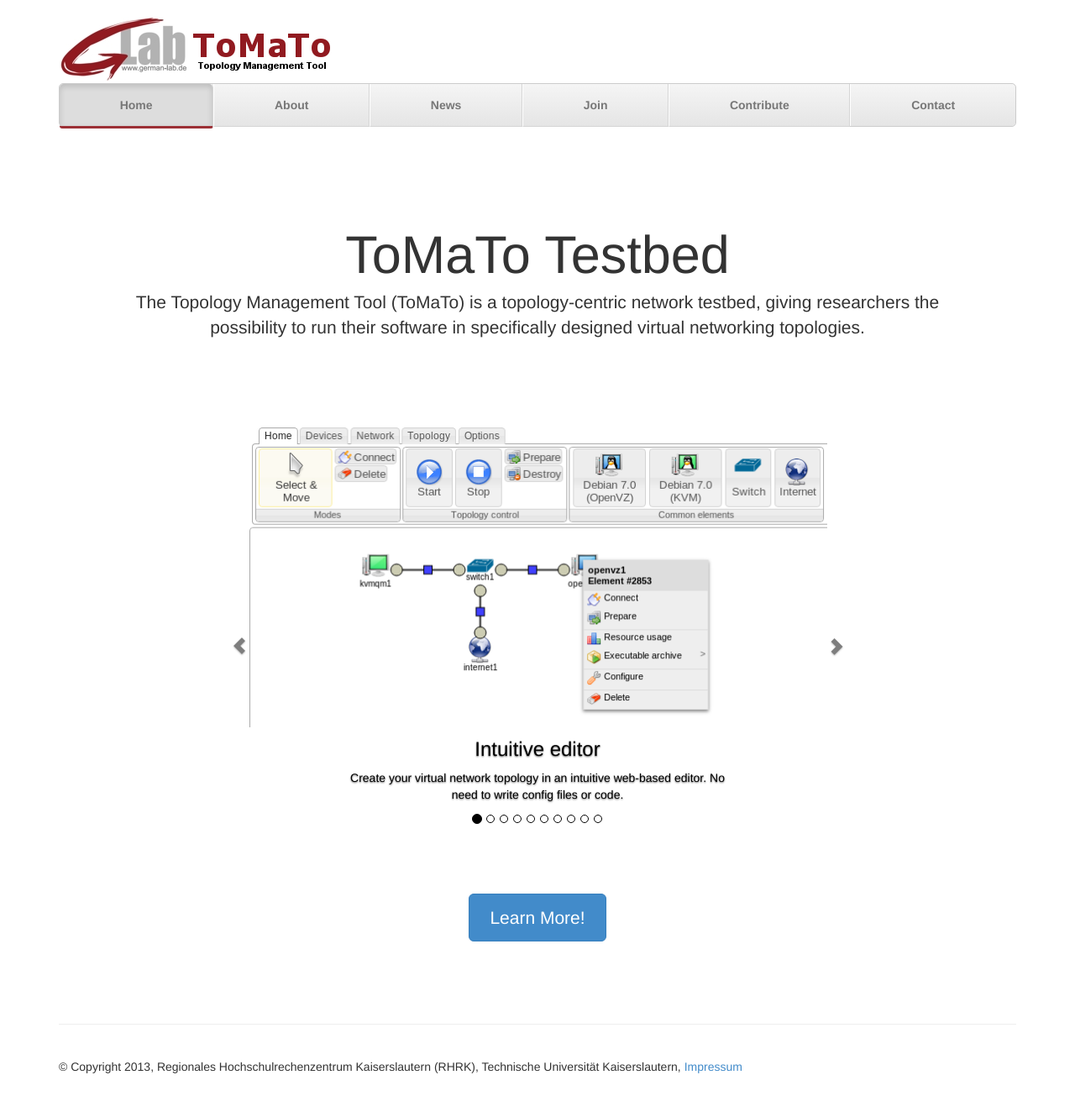
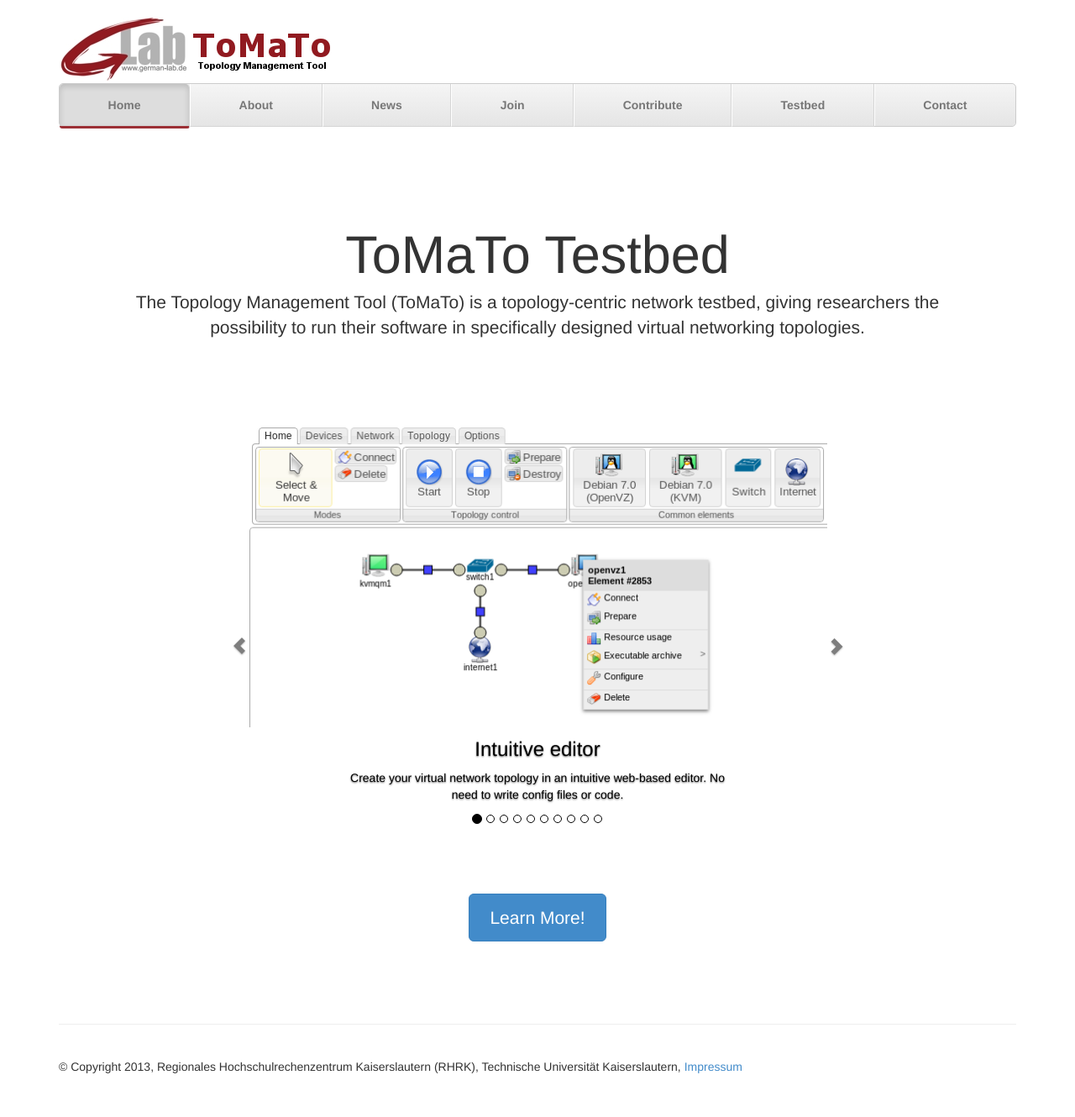
Before and after one commit to GLab/glab.github.io, a Jekyll site: the page built from index.html, in a window 1280 px wide. Shown: the whole page at 84% size. Built offline with Jekyll 4.4.1, drawn with Linux system fonts in a browser that asks for light colours.

Commit message:
Added testbed link to navigation

```diff
--- a/_data/navigation.yml
+++ b/_data/navigation.yml
@@ -16,6 +16,9 @@
 #- title: Help
 #  url: /help
 #  id: help
+- title: Testbed
+  url: http://master.tomato-lab.org
+  external: true
 - title: Contact
   url: /contact
   id: contact
--- a/_layouts/default.html
+++ b/_layouts/default.html
@@ -39,7 +39,7 @@
         <img src="{{ site.baseurl }}/images/tomato_logo.png" alt="ToMaTo" class="img-rounded">
         <ul class="nav nav-justified">
         {% for nav in site.data.navigation %}
-          <li {% if page.category == nav.id %}class="active"{% endif %}><a href="{{ nav.url }}">{{ nav.title }}</a></li>
+          <li {% if page.category == nav.id %}class="active"{% endif %}><a href="{{ nav.url }}" {% if nav.external %}target="_blank"{% endif %}>{{ nav.title }}</a></li>
         {% endfor %}
         </ul>
       </div>
```
